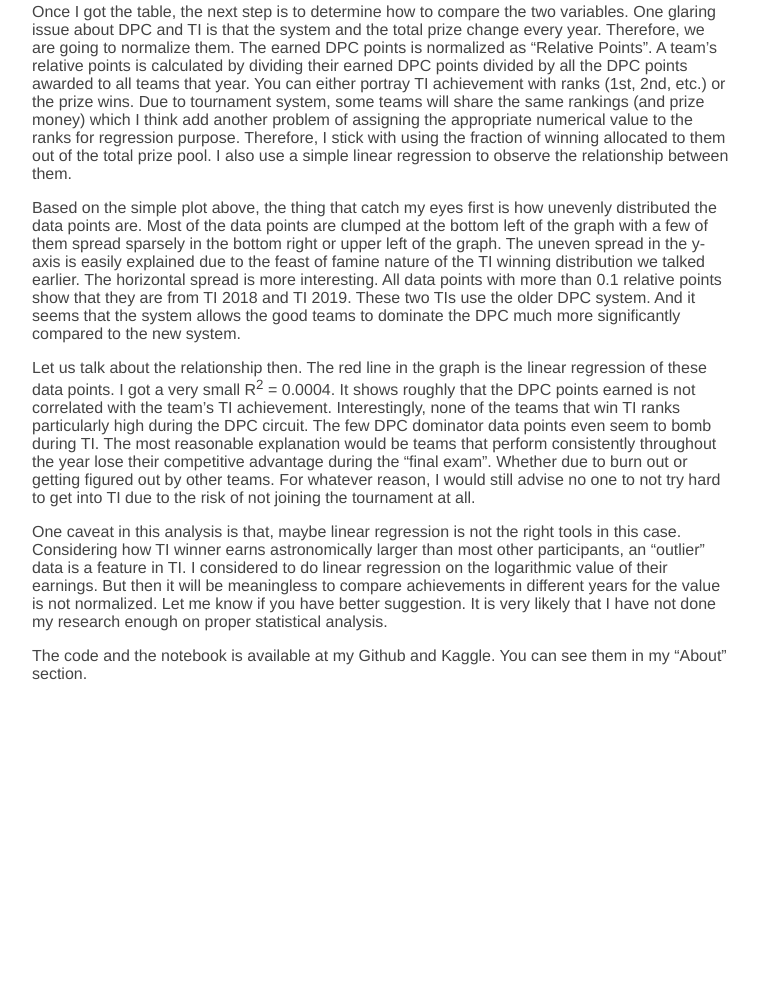
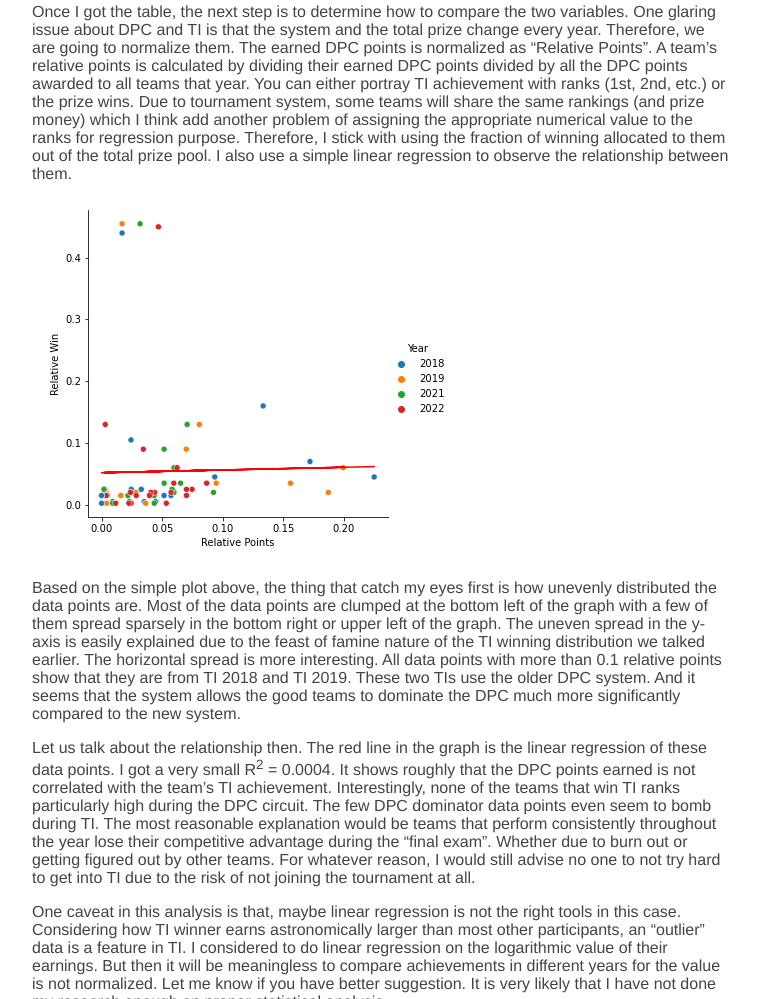
Before and after one commit to arutaki/arutaki.github.io, a plain HTML site: page writing/ti_win.html in a window 1280 px wide. Shown: the part 1123-2122 px from the top of the page, without its empty margins (258-1017 px from the left). Before the commit the page ends 1847 px from the top, so only its background shows below. Drawn offline with Linux system fonts and the light colour scheme.

Commit message:
Fix image ti article

```diff
--- a/writing/ti_win.html
+++ b/writing/ti_win.html
@@ -67,6 +67,7 @@
         <p>
             Once I got the table, the next step is to determine how to compare the two variables. One glaring issue about DPC and TI is that the system and the total prize change every year. Therefore, we are going to normalize them. The earned DPC points is normalized as  “Relative Points”. A team’s relative points is calculated by dividing their earned DPC points divided by all the DPC points awarded to all teams that year. You can either portray TI achievement with ranks (1st, 2nd, etc.) or the prize wins. Due to tournament system, some teams will share the same rankings (and prize money) which I think add another problem of assigning the appropriate numerical value to the ranks for regression purpose. Therefore, I stick with using the fraction of winning allocated to them out of the total prize pool. I also use a simple linear regression to observe the relationship between them.
         </p>
+        <img src="https://raw.githubusercontent.com/arutaki/arutaki.github.io/main/assets/ti_win/TI.png" alt="hi" class="inline"/>
         <p>
             Based on the simple plot above, the thing that catch my eyes first is how unevenly distributed the data points are. Most of the data points are clumped at the bottom left of the graph with a few of them spread sparsely in the bottom right or upper left of the graph. The uneven spread in the y-axis is easily explained due to the feast of famine nature of the TI winning distribution we talked earlier. The horizontal spread is more interesting. All data points with more than 0.1 relative points show that they are from TI 2018 and TI 2019. These two TIs use the older DPC system. And it seems that the system allows the good teams to dominate the DPC much more significantly compared to the new system.
         </p>
```
